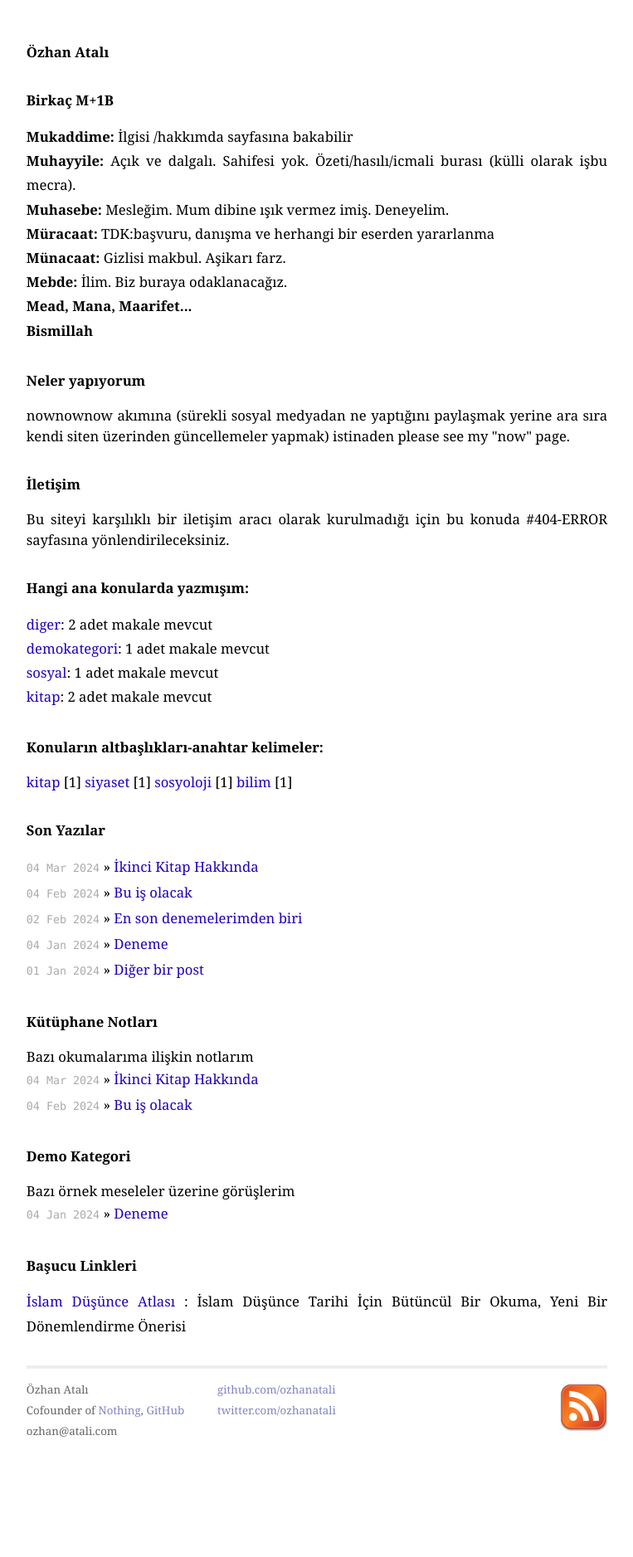
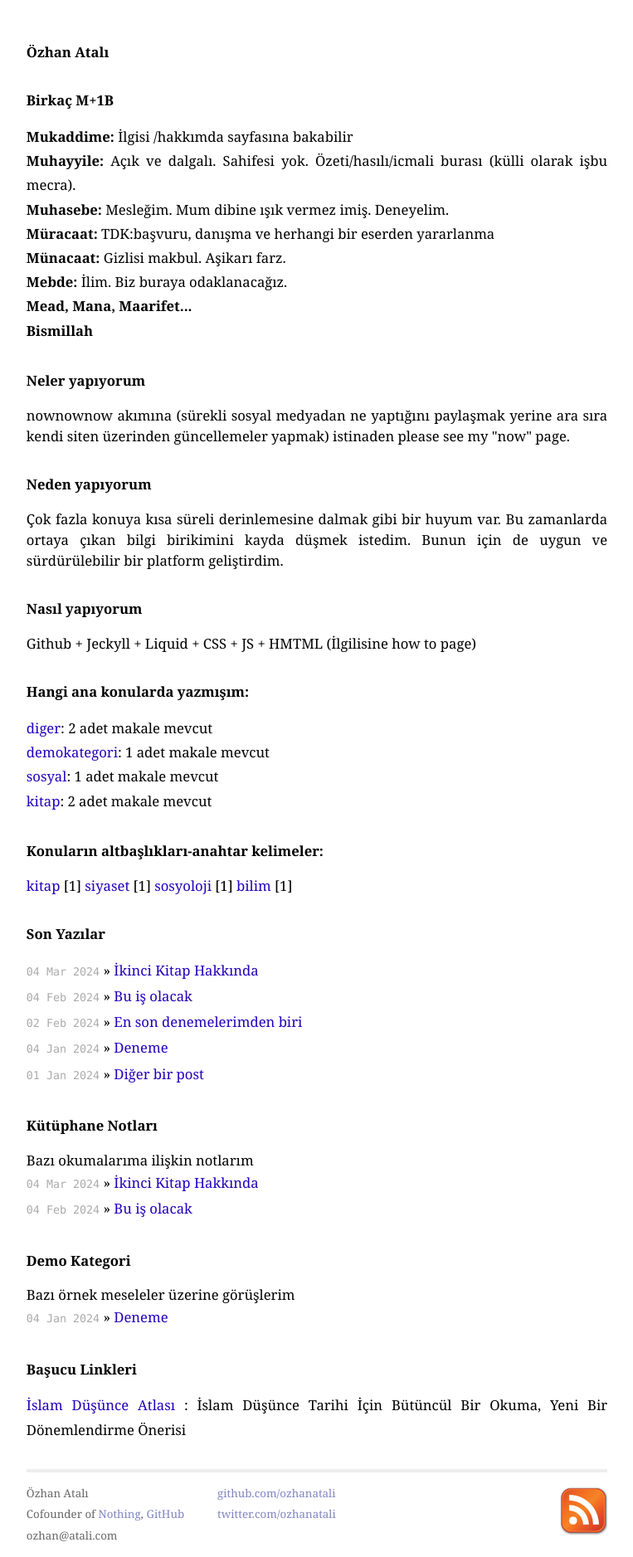
Before and after one commit to ozhanatali/ozhanatali.github.io, a Jekyll site: the page built from index.html, in a window 1280 px wide. Shown: the whole page at 83% size, without its empty margins (258-1021 px from the left). Built offline with Jekyll 4.4.1, drawn with Linux system fonts in a browser that asks for light colours; before the commit the page ends 1752 px from its top, so only the background shows below that.

Commit message:
Update index.html

```diff
--- a/index.html
+++ b/index.html
@@ -31,10 +31,12 @@ title: Özhan Atalı
 <h1>Neler yapıyorum</h1>
    nownownow akımına (sürekli sosyal medyadan ne yaptığını paylaşmak yerine ara sıra kendi siten üzerinden güncellemeler yapmak) istinaden please see my "now" page.
 
+<h1>Neden yapıyorum</h1>
+   Çok fazla konuya kısa süreli derinlemesine dalmak gibi bir huyum var. Bu zamanlarda ortaya çıkan bilgi birikimini kayda düşmek istedim.
+   Bunun için de uygun ve sürdürülebilir bir platform geliştirdim.
 
-<h1>İletişim</h1>
-   Bu siteyi karşılıklı bir iletişim aracı olarak kurulmadığı için bu
-   konuda #404-ERROR sayfasına yönlendirileceksiniz.
+<h1>Nasıl yapıyorum</h1>
+   Github + Jeckyll + Liquid + CSS + JS + HMTML (İlgilisine how to page)
 
 <! –– tüm kategoriler  ––>
 
```
